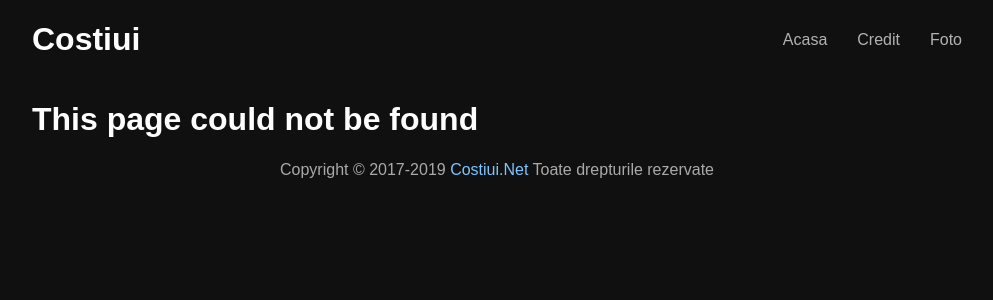
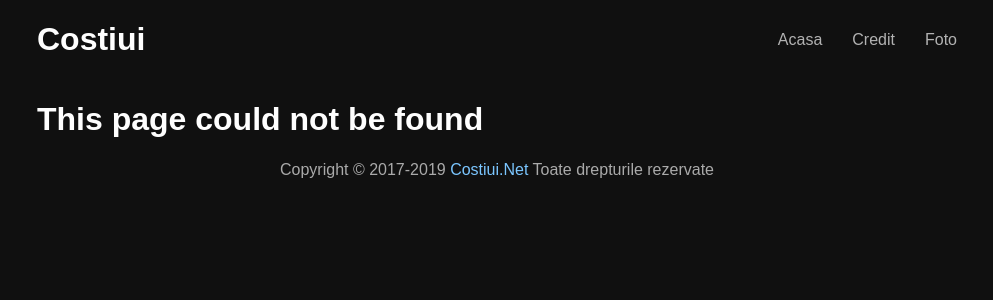
Before and after one commit to p-oszkar/foto, a Jekyll site: the page built from 404.html, in a window 1280 px wide. Shown: the top 300 px of the page, without its empty margins (143-1136 px from the left). Built offline with Jekyll 4.4.1, drawn with Linux system fonts in a browser that asks for light colours; some web fonts are replaced; comment, search, counter and statistics services are not loaded.

Commit message:
Update layout.scss

```diff
--- a/_sass/layout.scss
+++ b/_sass/layout.scss
@@ -3,7 +3,7 @@ body {
 }
 
 .wrap {
-	padding: 0 35px;
+	padding: 0 40px;
 }
 
 header h1 a {
```
